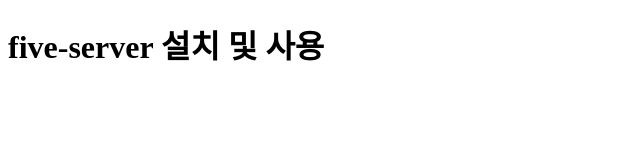
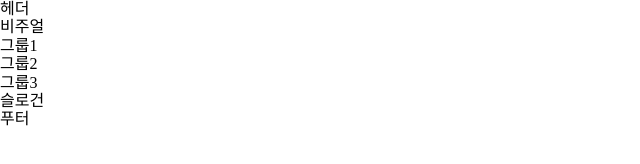
Before and after one commit to jaerim1102/basic_ui, a website: page src/index.html in a window 1280 px wide. Shown: the whole page, without its empty margins (0-640 px from the left). Drawn offline with nearby package versions, Linux system fonts and the light colour scheme.

Commit message:
기본 구조 설계

```diff
--- a/src/index.html
+++ b/src/index.html
@@ -4,8 +4,19 @@
     <meta charset="UTF-8" />
     <meta name="viewport" content="width=device-width, initial-scale=1.0" />
     <title>메인 페이지</title>
+    <link rel="stylesheet" href="./style/normalize.css" />
+    <link rel="stylesheet" href="./style/reset.css" />
+    <link rel="stylesheet" href="./style/main.css" />
   </head>
   <body>
-  <h1>five-server 설치 및 사용</h1>
+    <header class="header">헤더</header>
+    <div class="visual">비주얼</div>
+    <main class="main">
+      <div class="group1">그룹1</div>
+      <div class="group2">그룹2</div>
+      <div class="group3">그룹3</div>
+    </main>
+    <article class="slogan">슬로건</article>
+    <footer class="footer">푸터</footer>
   </body>
 </html>
```
Lines whose indentation alone changed are shown as unchanged.
